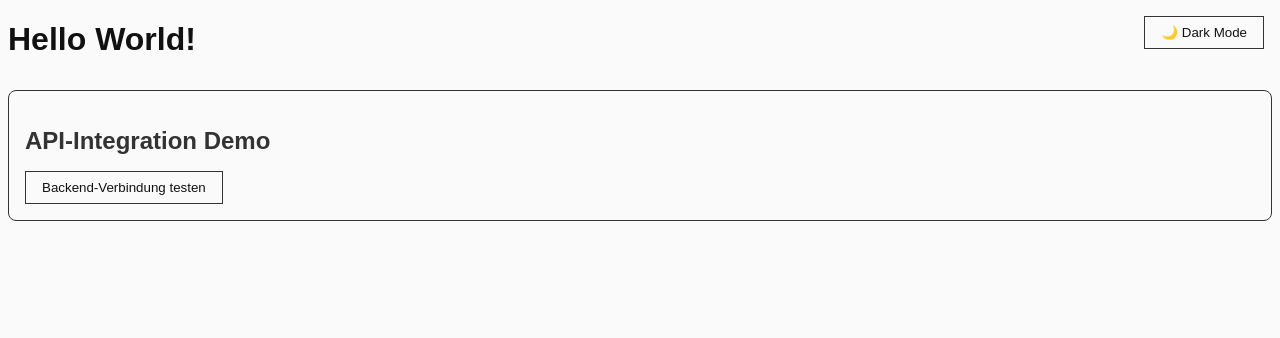
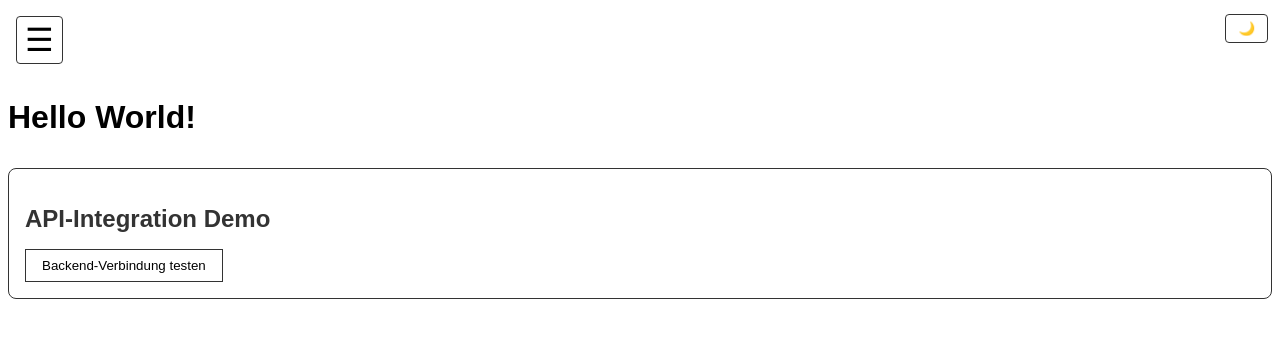
Before and after one commit to Mac80Mo/PythonFastAPI-Vue-Integration, a Vue app in the folder Frontend/: page / in a window 1280 px wide. Shown: the top 338 px of the page. Built offline with nearby package versions, Linux system fonts and the light colour scheme.

Commit message:
feat: Implement Navbar and Burger Menu with theme toggle functionality

```diff
--- a/Frontend/src/App.vue
+++ b/Frontend/src/App.vue
@@ -1,38 +1,10 @@
 <template>
+  <Navbar />
   <div>
-    <button @click="toggleTheme" style="position:fixed;top:1rem;right:1rem;z-index:1000;">
-      {{ theme === 'light' ? '🌙 Dark Mode' : '☀️ Light Mode' }}
-    </button>
     <router-view />
   </div>
 </template>
-<script>
-export default {
-  name: "App",
-  data() {
-    return {
-      theme: 'light'
-    }
-  },
-  mounted() {
-    // Theme aus localStorage laden
-    const savedTheme = localStorage.getItem('theme');
-    if (savedTheme === 'dark' || savedTheme === 'light') {
-      this.theme = savedTheme;
-    }
-    this.applyTheme();
-  },
-  methods: {
-    toggleTheme() {
-      this.theme = this.theme === 'light' ? 'dark' : 'light';
-      localStorage.setItem('theme', this.theme);
-      this.applyTheme();
-    },
-    applyTheme() {
-      const body = document.body;
-      body.classList.remove('theme-light', 'theme-dark');
-      body.classList.add(`theme-${this.theme}`);
-    }
-  }
-}
+
+<script setup>
+import Navbar from './components/Navbar.vue'
 </script>
--- a/Frontend/src/assets/styles/global.css
+++ b/Frontend/src/assets/styles/global.css
@@ -3,6 +3,7 @@ body {
   color: var(--color-text-tertiary);
   transition: background 0.3s, color 0.3s;
   font-family: Arial, sans-serif;
+  padding-top: 70px; /* Navbar-Höhe (56px) + Abstand (14px) = 70px */
 }
 
 h1 {
@@ -31,3 +32,111 @@ button:hover {
   background: var(--color-text-secondary);
   color: var(--color-bg);
 }
+
+/* Burger-Menü Styles */
+.burger-btn {
+  position: fixed !important;
+  top: 16px !important;
+  left: 16px !important;
+  font-size: 2rem !important;
+  background: transparent !important;
+  border: 1px solid var(--color-text-secondary) !important;
+  color: var(--color-text-primary) !important;
+  cursor: pointer !important;
+  z-index: 9999 !important;
+  padding: 4px 8px !important;
+  border-radius: 4px !important;
+}
+
+.burger-btn:hover {
+  background: var(--color-text-secondary) !important;
+  color: var(--color-bg) !important;
+}
+
+.burger-sidebar {
+  position: fixed;
+  top: 0;
+  left: 0;
+  width: 250px;
+  height: 100vh;
+  background: var(--color-bg);
+  border-right: 2px solid var(--color-text-secondary);
+  box-shadow: 2px 0 8px rgba(0,0,0,0.2);
+  z-index: 9998;
+  padding: 60px 20px 20px 20px;
+}
+
+.burger-sidebar ul {
+  list-style: none;
+  padding: 0;
+  margin: 0;
+}
+
+.burger-sidebar li {
+  margin-bottom: 15px;
+}
+
+.burger-sidebar a {
+  color: var(--color-text-primary);
+  text-decoration: none;
+  font-size: 1.1rem;
+  display: block;
+  padding: 10px 0;
+  border-bottom: 1px solid var(--color-text-secondary);
+  transition: color 0.3s;
+}
+
+.burger-sidebar a:hover {
+  color: var(--color-text-secondary);
+}
+
+.burger-close-btn {
+  position: absolute !important;
+  top: 16px !important;
+  right: 16px !important;
+  font-size: 1.5rem !important;
+  background: transparent !important;
+  border: none !important;
+  color: var(--color-text-primary) !important;
+  cursor: pointer !important;
+  padding: 4px 8px !important;
+  z-index: 9999 !important;
+}
+
+.burger-close-btn:hover {
+  background: var(--color-text-secondary) !important;
+  color: var(--color-bg) !important;
+}
+
+/* Navbar (transparent) */
+.navbar {
+  position: fixed;
+  top: 0;
+  left: 0;
+  right: 0;
+  height: 56px;
+  display: flex;
+  align-items: center;
+  justify-content: space-between;
+  padding: 0 12px;
+  background: transparent;
+  z-index: 2000;
+  pointer-events: none;
+}
+.navbar-left, .navbar-right {
+  pointer-events: auto;
+  display: flex;
+  align-items: center;
+}
+.theme-toggle {
+  background: transparent;
+  border: 1px solid var(--color-text-secondary);
+  color: var(--color-text-primary);
+  padding: 6px 12px;
+  cursor: pointer;
+  border-radius: 4px;
+}
+.theme-toggle:hover {
+  background: var(--color-text-secondary);
+  color: var(--color-bg);
+}
--- a/Frontend/src/assets/styles/variables.css
+++ b/Frontend/src/assets/styles/variables.css
@@ -1,15 +1,13 @@
 .theme-dark {
-  /* Dark Theme Colors - Entsprechendes �quivalent */
-  --color-bg: #181818;              /* Sehr dunkles Grau, fast schwarz */
-  --color-text-primary: #FAFAFA;    /* Fast-wei� f�r H1 */
-  --color-text-secondary: #CCCCCC;  /* Helles Grau 1 f�r Rahmen/H2 */
-  --color-text-tertiary: #AAAAAA;   /* Helles Grau 2 f�r Flie�text */
+  --color-bg: #181818;
+  --color-text-primary: #FFFFFF;
+  --color-text-secondary: #CCCCCC;
+  --color-text-tertiary: #AAAAAA;
 }
 
 .theme-light {
-  /* Optional: explizit f�r Light Theme */
-  --color-bg: #FAFAFA;              /* Fast-wei�er Hintergrund */
-  --color-text-primary: #111111;    /* Schwarz f�r H1 */
-  --color-text-secondary: #333333;  /* Dunkles Grau 1 f�r Rahmen/H2 */
-  --color-text-tertiary: #555555;   /* Dunkles Grau 2 f�r Flie�text */
+  --color-bg: #FFFFFF;
+  --color-text-primary: #000000;
+  --color-text-secondary: #333333;
+  --color-text-tertiary: #555555;
 }
--- /dev/null
+++ b/Frontend/src/components/BurgerMenu.vue
@@ -0,0 +1,31 @@
+<template>
+  <div>
+    <button @click="toggleMenu" class="burger-btn">☰</button>
+
+    <!-- Teleport sidebar to body to avoid stacking context issues -->
+    <Teleport to="body">
+      <div v-if="menuOpen" class="burger-sidebar">
+        <ul>
+          <li><a href="/">Home</a></li>
+          <li><a href="/about">About</a></li>
+          <li><a href="/contact">Contact</a></li>
+          <!-- Weitere Links hier -->
+        </ul>
+        <button @click="toggleMenu" class="burger-close-btn">×</button>
+      </div>
+    </Teleport>
+  </div>
+</template>
+
+<script setup>
+import { ref } from 'vue';
+const menuOpen = ref(false);
+function toggleMenu() {
+  menuOpen.value = !menuOpen.value;
+}
+</script>
+
+<style scoped>
+/* Alle Burger-Menü Styles sind jetzt in global.css definiert */
+/* Dadurch kann das Theme-System korrekt mit den CSS-Variablen arbeiten */
+</style>
--- /dev/null
+++ b/Frontend/src/components/Navbar.vue
@@ -0,0 +1,53 @@
+<template>
+  <nav class="navbar">
+    <div class="navbar-left">
+      <BurgerMenu />
+    </div>
+    <div class="navbar-right">
+      <button class="theme-toggle" @click="toggleTheme">
+        {{ theme === 'light' ? '🌙' : '☀️' }}
+      </button>
+    </div>
+  </nav>
+</template>
+
+<script setup>
+import BurgerMenu from './BurgerMenu.vue'
+import { useTheme } from '@/composables/useTheme'
+
+const { theme, toggleTheme } = useTheme()
+</script>
+
+<style scoped>
+.navbar {
+  position: fixed;
+  top: 0;
+  left: 0;
+  right: 0;
+  height: 56px;
+  display: flex;
+  align-items: center;
+  justify-content: space-between;
+  padding: 0 12px;
+  background: transparent; /* transparent navbar */
+  z-index: 2000; /* high level, below button-specific z-index */
+  pointer-events: none; /* make container transparent for clicks; enable for children */
+}
+.navbar-left, .navbar-right {
+  pointer-events: auto; /* allow clicks inside */
+  display: flex;
+  align-items: center;
+}
+.theme-toggle {
+  background: transparent;
+  border: 1px solid var(--color-text-secondary);
+  color: var(--color-text-primary);
+  padding: 6px 12px;
+  cursor: pointer;
+  border-radius: 4px;
+}
+.theme-toggle:hover {
+  background: var(--color-text-secondary);
+  color: var(--color-bg);
+}
+</style>
--- /dev/null
+++ b/Frontend/src/composables/useTheme.js
@@ -0,0 +1,35 @@
+import { ref, onMounted } from "vue";
+
+export function useTheme() {
+  const theme = ref("light");
+
+  const toggleTheme = () => {
+    theme.value = theme.value === "light" ? "dark" : "light";
+    localStorage.setItem("theme", theme.value);
+    applyTheme();
+  };
+
+  const applyTheme = () => {
+    const body = document.body;
+    body.classList.remove("theme-light", "theme-dark");
+    body.classList.add(`theme-${theme.value}`);
+  };
+
+  const getInitialTheme = () => {
+    const savedTheme = localStorage.getItem("theme");
+    if (savedTheme === "dark" || savedTheme === "light") {
+      return savedTheme;
+    }
+    return "light";
+  };
+
+  onMounted(() => {
+    theme.value = getInitialTheme();
+    applyTheme();
+  });
+
+  return {
+    theme,
+    toggleTheme,
+  };
+}
--- a/Frontend/vue.config.js
+++ b/Frontend/vue.config.js
@@ -4,9 +4,13 @@ module.exports = {
     port: 8080,
     allowedHosts: "all",
     hot: true,
+    liveReload: true,
     watchFiles: {
+      paths: ["src/**/*", "public/**/*"],
       options: {
-        poll: true,
+        poll: 1000, // Aggressiveres Polling alle 1s
+        usePolling: true,
+        ignored: /node_modules/,
       },
     },
   },
```
Also changed, not shown: 1 other file (tests, documents, lock files or other folders).
